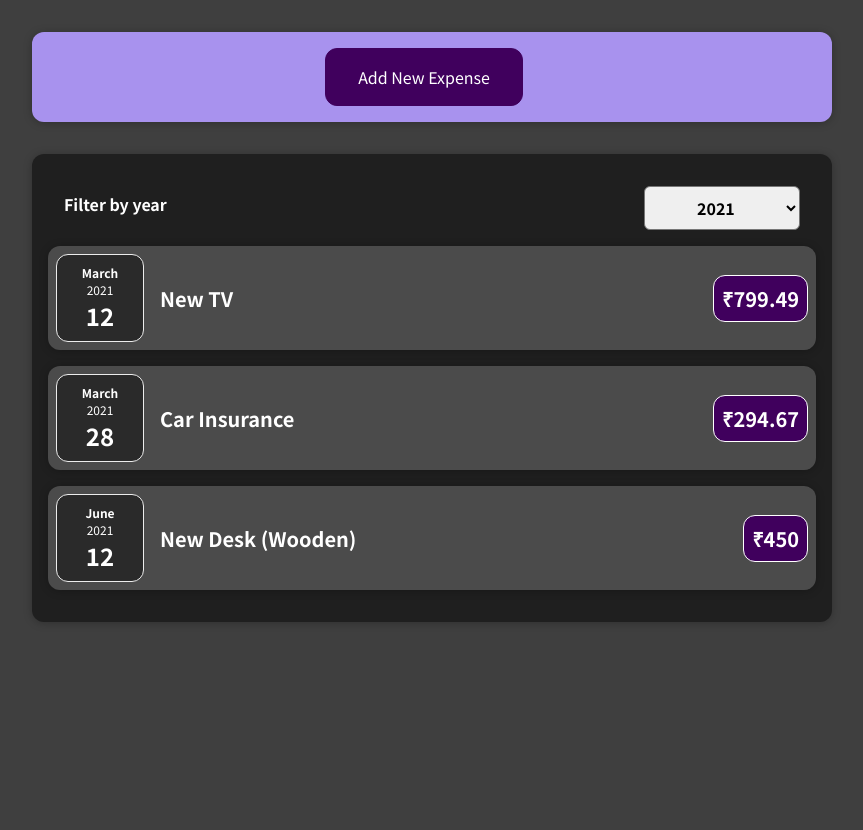
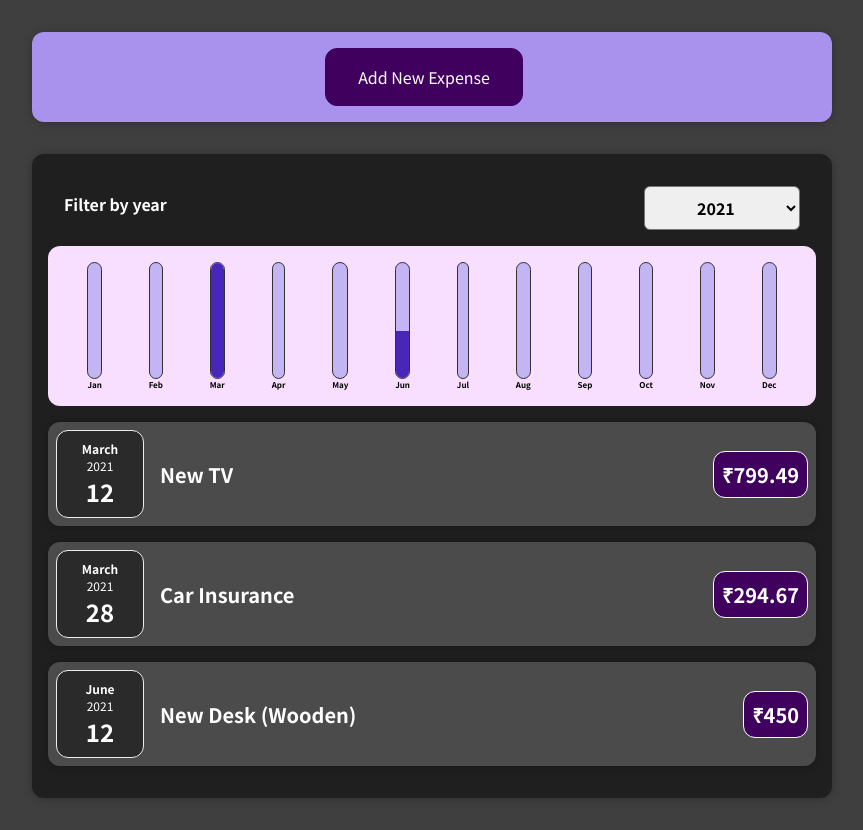
Before and after one commit to sumeet1396/expense-tracker, a React (Create React App) app: page / in a window 1280 px wide. Shown: the whole page, without its empty margins (208-1071 px from the left). Before the commit the page ends 800 px from the top, so only its background shows below. Built offline with nearby package versions, Linux system fonts and the light colour scheme.

Commit message:
status chart added

```diff
--- a/src/App.css
+++ b/src/App.css
@@ -272,3 +272,34 @@ body {
   justify-content: space-around;
   height: 10rem;
 }
+
+.chart-bar {
+  height: 100%;
+  display: flex;
+  flex-direction: column;
+  align-items: center;
+}
+
+.chart-bar__inner {
+  height: 100%;
+  width: 100%;
+  border: 1px solid #313131;
+  border-radius: 12px;
+  background-color: #c3b4f3;
+  overflow: hidden;
+  display: flex;
+  flex-direction: column;
+  justify-content: flex-end;
+}
+
+.chart-bar__fill {
+  background-color: #4826b9;
+  width: 100%;
+  transition: all 0.3s ease-out;
+}
+
+.chart-bar__label {
+  font-weight: bold;
+  font-size: 0.5rem;
+  text-align: center;
+}
--- /dev/null
+++ b/src/Component/Chart/ChartBar.js
@@ -0,0 +1,23 @@
+import React from 'react';
+
+const ChartBar = (props) => {
+  let barFillHeight = '0%';
+
+  if (props.maxValue > 0) {
+    barFillHeight = Math.round((props.value / props.maxValue) * 100) + '%';
+  }
+
+  return (
+    <div className='chart-bar'>
+      <div className='chart-bar__inner'>
+        <div
+          className='chart-bar__fill'
+          style={{ height: barFillHeight }}
+        ></div>
+      </div>
+      <div className='chart-bar__label'>{props.label}</div>
+    </div>
+  );
+};
+
+export default ChartBar;
--- a/src/Component/Expenses/Expenses.js
+++ b/src/Component/Expenses/Expenses.js
@@ -2,6 +2,7 @@ import React, { useState } from 'react';
 import Card from '../UI/Card';
 import ExpensesList from './ExpensesList';
 import ExpensesFilter from './ExpensesFilter';
+import ExpensesChart from './ExpenseChart';
 
 const Expenses = (props) => {
   const year = new Date().getFullYear();
@@ -19,9 +20,10 @@ const Expenses = (props) => {
 	return (
 		<Card className='expenses'>
 			<ExpensesFilter
-          selected={filteredYear}
-          onChangeFilter={filterChangeHandler}
-        />
+        selected={filteredYear}
+        onChangeFilter={filterChangeHandler}
+      />
+      <ExpensesChart expenses={filteredExpenses} />
 			<ExpensesList items={filteredExpenses}/>
 		</Card>
 	);
--- a/src/Component/NewExpenses/NewExpensesForm.js
+++ b/src/Component/NewExpenses/NewExpensesForm.js
@@ -76,8 +76,7 @@ const NewExpenseForm = (props) => {
 					<label>Date</label>
 					<input
 						type='date'
-						min='2019-01-01'
-						max='2022-12-31'
+						min='2015-01-01'
 						name='date'
 						value={userInput.date}
 						onChange={inputChangeHandler}
```
